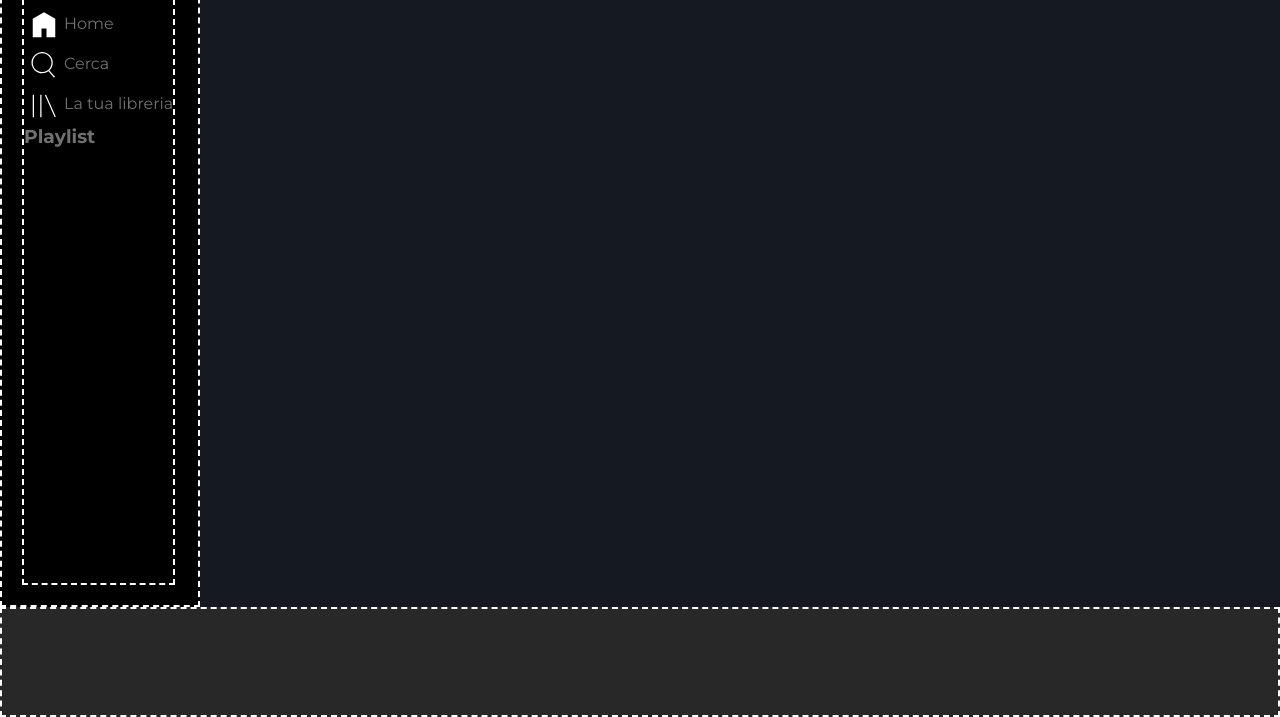
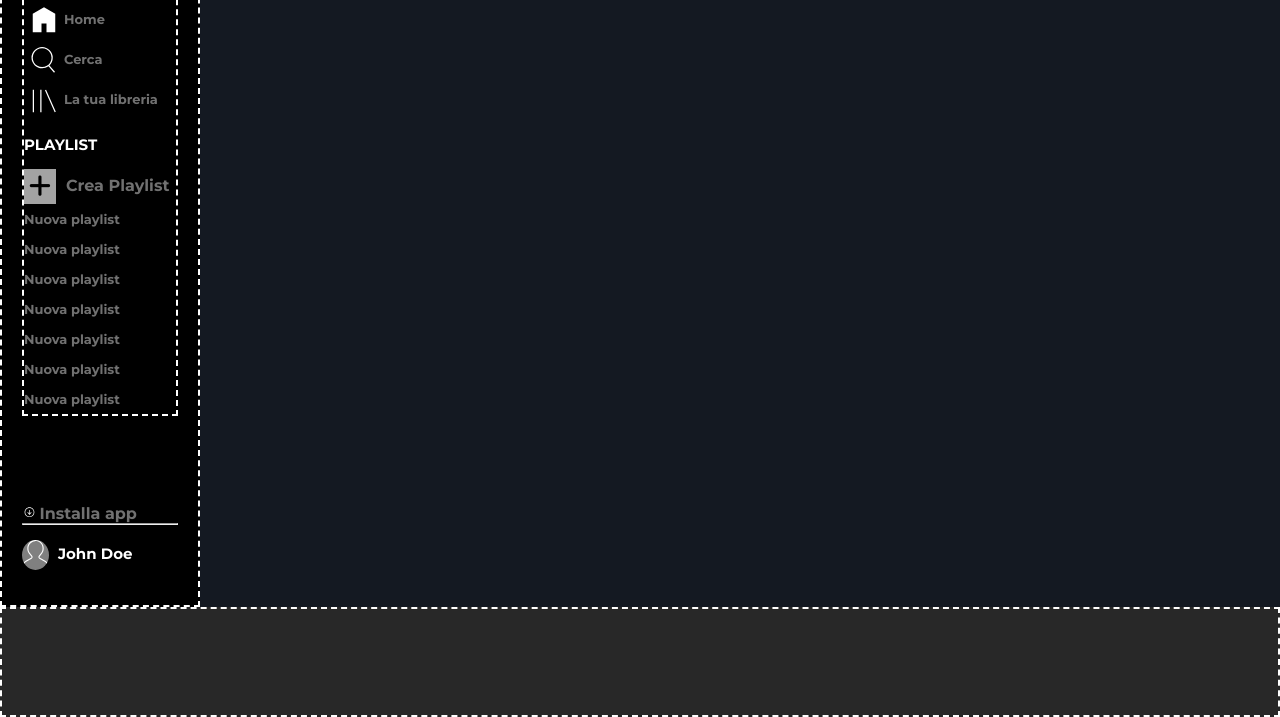
Before and after one commit to FrancescoSisti/html-css-spotifyweb, a plain HTML site: page index.html in a window 1280 px wide. Shown: the part 83-800 px from the top of the page. Drawn offline with Linux system fonts and the light colour scheme.

Commit message:
finished sidebar - header

```diff
--- a/index.html
+++ b/index.html
@@ -40,12 +40,31 @@
                         <li class="nav-item"><img src="img/libreria.svg" alt="library-ico" class="nav-icons">La tua
                             libreria</li>
                     </ul>
-                    <h3>Playlist</h3>
+                    <div class="playlists">
+                        <h3 id="playlist-title">Playlist</h3>
+                        <span class="add-playlist"><i class="fa-solid fa-plus"></i>Crea Playlist</span>
+                        <ul>
+                            <li>Nuova playlist</li>
+                            <li>Nuova playlist</li>
+                            <li>Nuova playlist</li>
+                            <li>Nuova playlist</li>
+                            <li>Nuova playlist</li>
+                            <li>Nuova playlist</li>
+                            <li>Nuova playlist</li>
+                        </ul>
+                    </div>
                 </div>
+            </div>
+            <div class="sidebar-bottom">
+                <span class="download-app"><img src="img/download.svg" alt="download-ico"> Installa app</span>
+                <hr>
+                <h3 class="user-name"><img src="img/profile.svg" alt="user-ico"> John Doe</h3>
             </div>
         </aside>
         <main>
-            <header class="brd-shw">Titolo</header>
+            <header class="brd-shw"><button>
+                    <h4>Effettua l'upgrade</h4>
+                </button></header>
         </main>
     </div>
     <footer class="media-player brd-shw">
--- a/style/style.css
+++ b/style/style.css
@@ -12,10 +12,33 @@
 
 body {
     font-family: Montserrat;
+    font-weight: 700;
 }
 
 ul {
     list-style: none;
+    font-size: 13px;
+    line-height: 30px;
+}
+
+hr {
+    color: var(--font-color);
+    height: 1px;
+}
+
+li:active {
+    color: white;
+    border-left: 2px solid rgb(173, 255, 47);
+    padding-left: 15px;
+}
+
+.fa-solid.fa-plus {
+    background-color: rgb(163, 163, 163);
+    padding: 5px;
+    color: black;
+    font-size: 25px;
+    margin-right: 10px;
+    vertical-align: middle;
 }
 
 .upper-content {
@@ -29,11 +52,13 @@ aside {
     flex-shrink: 0;
     display: flex;
     padding: 20px;
+    flex-direction: column;
+    justify-content: space-between;
 }
 
 #logo-big {
     height: 40px;
-    margin-bottom: 20px;
+    margin-bottom: 15px;
 }
 
 #logo-small {
@@ -57,10 +82,27 @@ main header {
     flex-grow: 1;
 }
 
+header {
+    display: flex;
+    justify-content: flex-end;
+    align-items: center;
+}
+
+button {
+    background-color: rgba(0, 0, 0, 0.5);
+    border: 2px rgb(212, 212, 213) solid;
+    border-radius: 30px;
+    padding: 10px 25px;
+    text-transform: uppercase;
+    font-size: 15px;
+    color: white;
+}
+
 main {
     overflow: auto;
     background-color: rgb(20, 25, 34);
     width: calc(100% - 200px);
+    display: flex;
 }
 
 .brd-shw {
@@ -72,14 +114,35 @@ main {
     color: var(--font-color);
 }
 
-.nav-item {
-    /* margin-bottom: 15px; */
-}
-
 .nav-icons {
     height: 30px;
     vertical-align: middle;
-    margin: 5px;
+    margin: 5px 5px;
 }
 
-h3
+#playlist-title {
+    text-transform: uppercase;
+}
+
+h3 {
+    margin: 15px 0;
+    font-size: 15px;
+    color: white;
+}
+
+.sidebar-bottom .download-app>img {
+    height: 13px;
+}
+
+.download-app {
+    color: var(--font-color);
+    padding-bottom: 3px;
+}
+
+.sidebar-bottom .user-name>img {
+    height: 30px;
+    background-color: rgb(128, 128, 128);
+    border-radius: 50%;
+    vertical-align: middle;
+    margin-right: 5px;
+}
```
